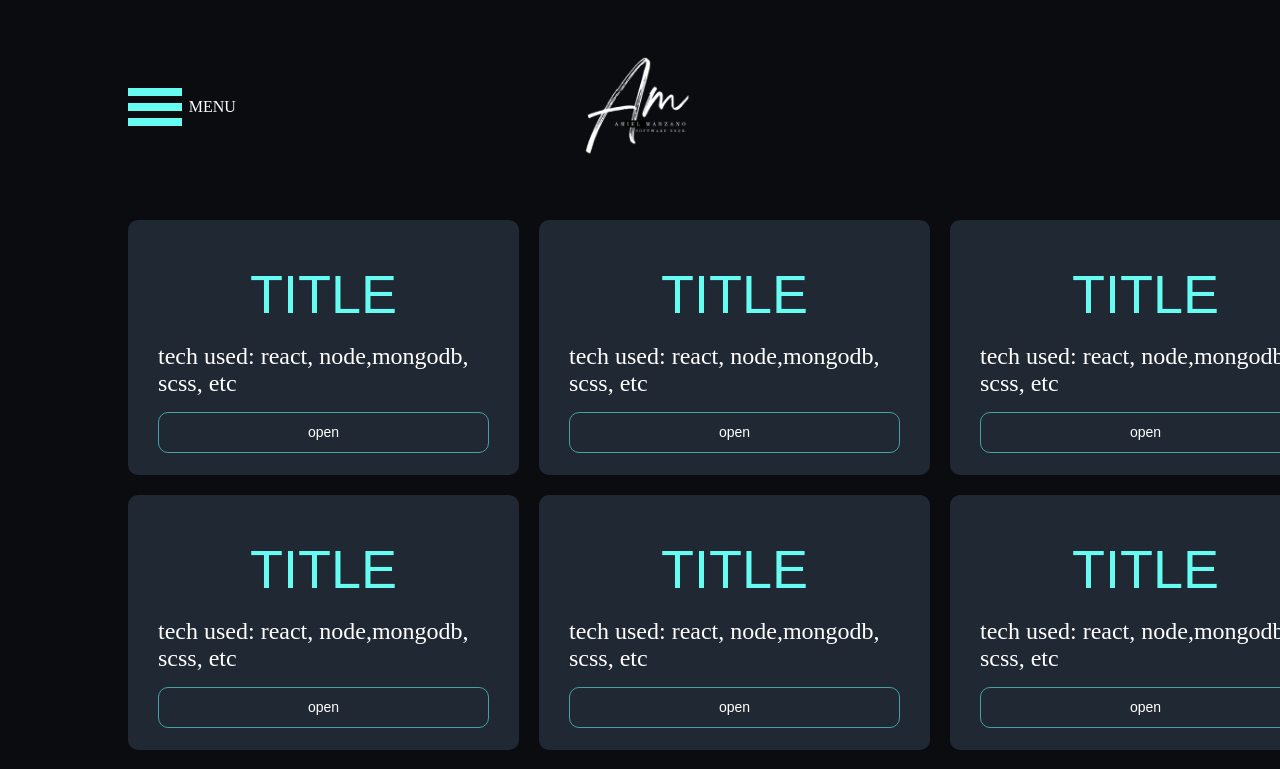
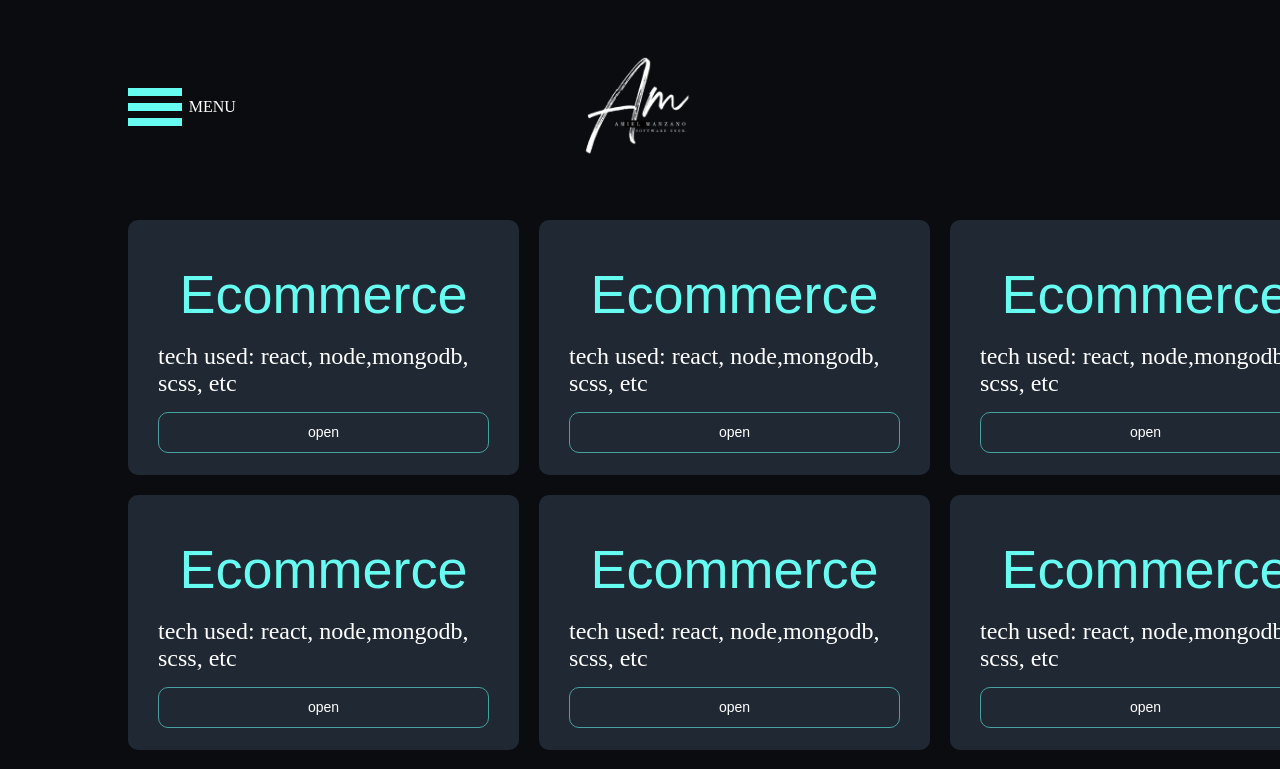
Before and after one commit to rrdot09/portfolio-project, a React (Create React App) app: page /projects in a window 1280 px wide. Shown: the top 769 px of the page. Built offline with nearby package versions, Linux system fonts and the light colour scheme; a web font is replaced by a local one.

Commit message:
Add json file on cards

```diff
--- /dev/null
+++ b/src/card.json
@@ -0,0 +1,10 @@
+[
+    {
+        "projectsPage" : [
+            {
+                "title" : "Ecommerce",
+                "tools" : "tech used:  react, node,mongodb, scss, etc"
+            }
+        ]
+    }
+]
--- a/src/components/atoms/Project_Title.js
+++ b/src/components/atoms/Project_Title.js
@@ -1,7 +1,10 @@
+import cardData from '../../card.json';
+
+
 export default function Title() {
   return (
     <div className="card-header">
-      <h2>TITLE</h2>
+      <h2>{cardData[0].projectsPage[0].title}</h2>
     </div>
   );
 }
--- a/src/components/atoms/Project_Tools.js
+++ b/src/components/atoms/Project_Tools.js
@@ -1,7 +1,10 @@
+import cardData from '../../card.json';
+
+
 export default function Tools() {
   return (
     <div className="card-tools">
-      <p>tech used: react, node,mongodb, scss, etc</p>
+      <p>{cardData[0].projectsPage[0].tools}</p>
     </div>
   );
 }
```
